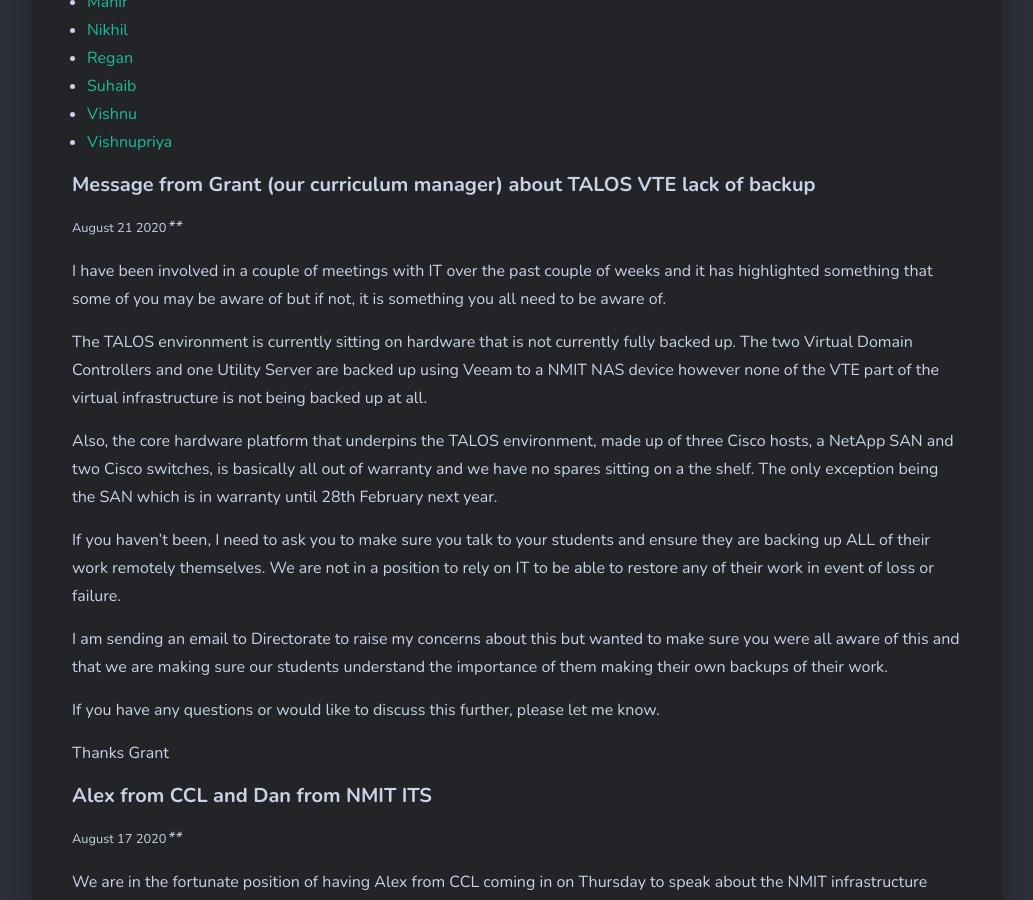
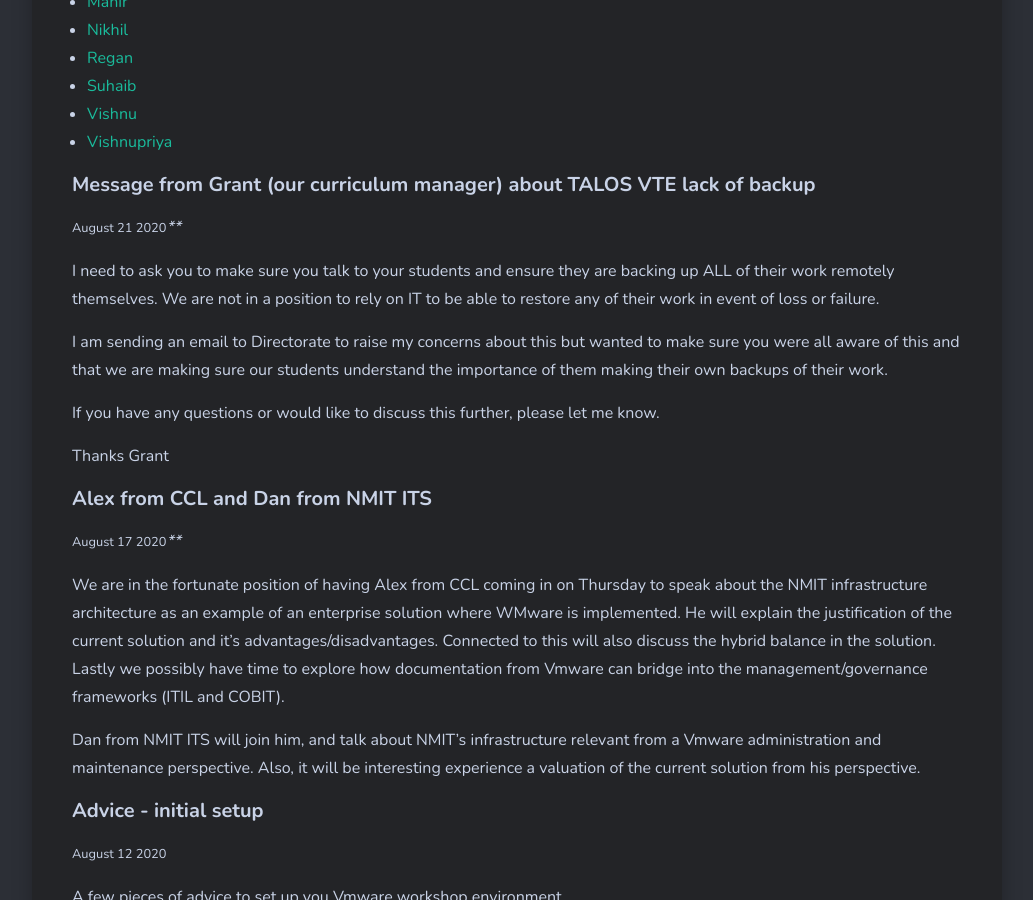
Before and after one commit to larsoliverdam/nmit, a Jekyll site: the page built from _pages/NET701.md, in a window 1280 px wide and 900 px high, scrolled down 1247 px. Shown: the whole window, without its empty margins (123-1156 px from the left). Built offline with Jekyll 4.4.1, drawn with Linux system fonts in a browser that asks for light colours; nearby versions of some CDN libraries; comment, search, counter and statistics services are not loaded.

Commit message:
NET701 update

```diff
--- a/_pages/NET701.md
+++ b/_pages/NET701.md
@@ -28,13 +28,7 @@
 #### Message from Grant (our curriculum manager) about TALOS VTE lack of backup
 <small>August 21 2020</small>****
 
-I have been involved in a couple of meetings with IT over the past couple of weeks and it has highlighted something that some of you may be aware of but if not, it is something you all need to be aware of.
-
-The TALOS environment is currently sitting on hardware that is not currently fully backed up.  The two Virtual Domain Controllers and one Utility Server are backed up using Veeam to a NMIT NAS device however none of the VTE part of the virtual infrastructure is not being backed up at all.
-
-Also, the core hardware platform that underpins the TALOS environment, made up of three Cisco hosts, a NetApp SAN and two Cisco switches, is basically all out of warranty and we have no spares sitting on a the shelf.  The only exception being the SAN which is in warranty until 28th February next year.
-
-If  you haven’t been, I need to ask you to make sure you talk to your students and ensure they are backing up ALL of their work remotely themselves.  We are not in a position to rely on IT to be able to restore any of their work in event of loss or failure.
+I need to ask you to make sure you talk to your students and ensure they are backing up ALL of their work remotely themselves.  We are not in a position to rely on IT to be able to restore any of their work in event of loss or failure.
 
 I am sending an email to Directorate to raise my concerns about this but wanted to make sure you were all aware of this and that we are making sure our students understand the importance of them making their own backups of their work.
 
```
